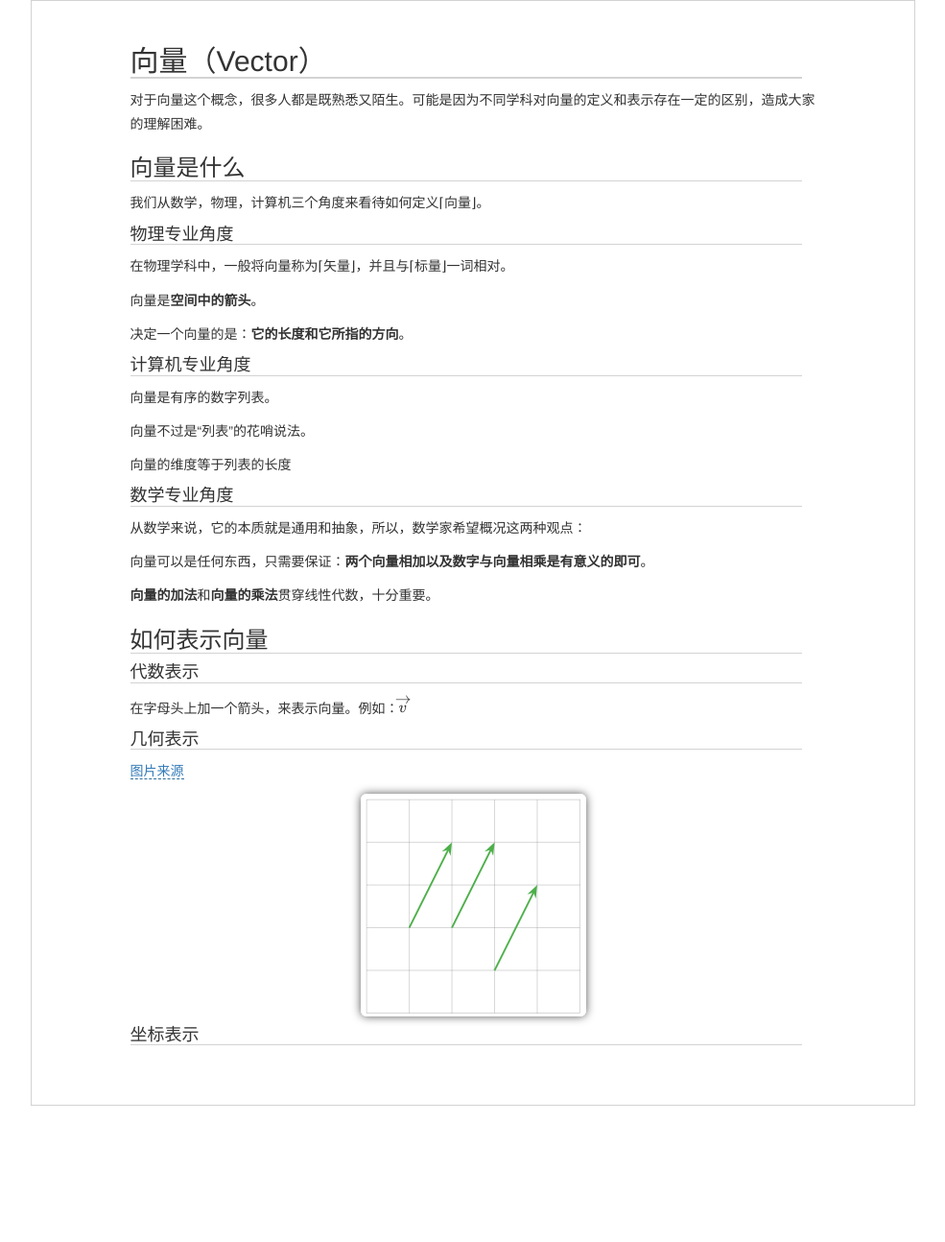
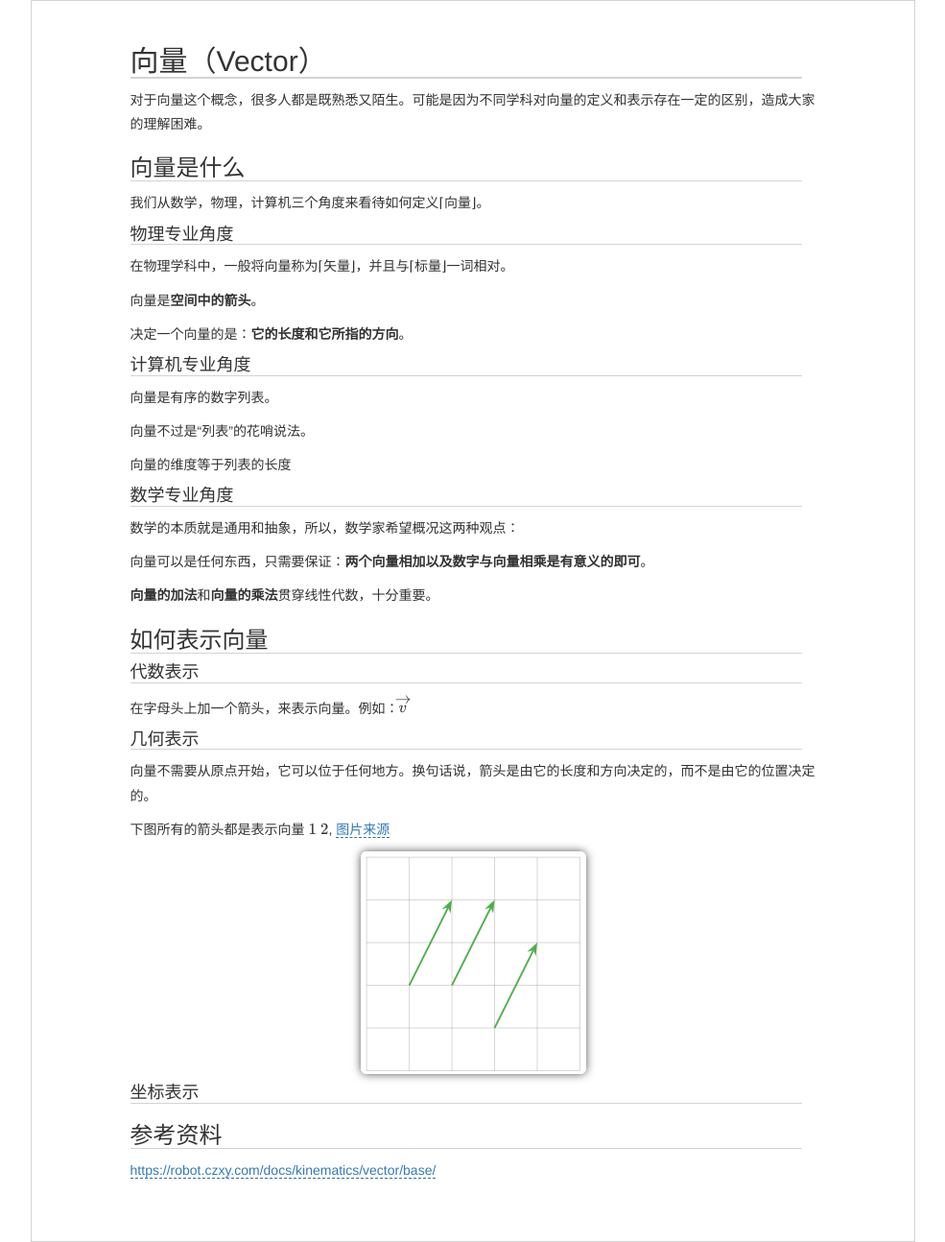
Before and after one commit to luli100/luli100.github.io, a Jekyll site: the page built from _posts/2023-11-08-vector.md, in a window 1280 px wide. Shown: the whole page at 96% size, without its empty margins (147-1132 px from the left). Built offline with Jekyll 4.4.1, drawn with Linux system fonts in a browser that asks for light colours; formulas are drawn with MathJax 3; before the commit the page ends 1152 px from its top, so only the background shows below that.

Commit message:
向量的表示

```diff
--- a/_posts/2023-11-08-vector.md
+++ b/_posts/2023-11-08-vector.md
@@ -29,7 +29,7 @@ use_math: true
 
 #### 数学专业角度
 
-从数学来说，它的本质就是通用和抽象，所以，数学家希望概况这两种观点：
+数学的本质就是通用和抽象，所以，数学家希望概况这两种观点：
 
 向量可以是任何东西，只需要保证：**两个向量相加以及数字与向量相乘是有意义的即可**。
 
@@ -43,7 +43,15 @@ use_math: true
 
 #### 几何表示
 
-[图片来源](https://textbooks.math.gatech.edu/ila/vectors.html)
+向量不需要从原点开始，它可以位于任何地方。换句话说，箭头是由它的长度和方向决定的，而不是由它的位置决定的。
+
+下图所有的箭头都是表示向量 $\begin{matrix} 1 \\ 2 \end{matrix}$, [图片来源](https://textbooks.math.gatech.edu/ila/vectors.html)
+
 <img src="/images/vector_geometry.png">
 
 #### 坐标表示
+
+
+### 参考资料
+
+[https://robot.czxy.com/docs/kinematics/vector/base/](https://robot.czxy.com/docs/kinematics/vector/base/)
```
